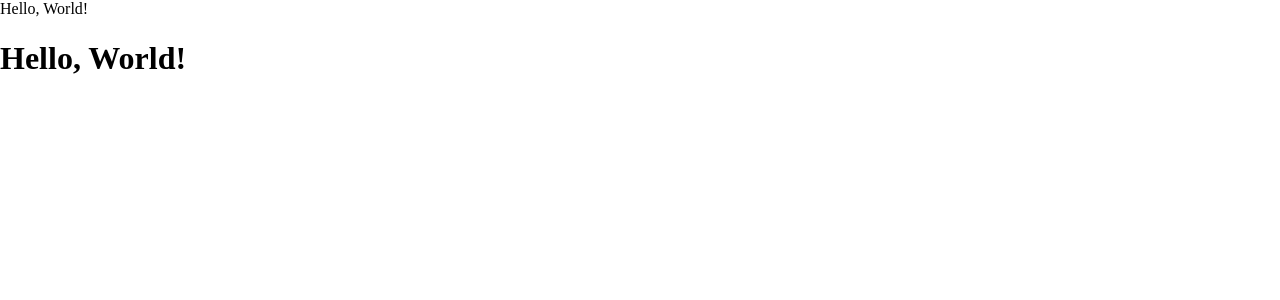
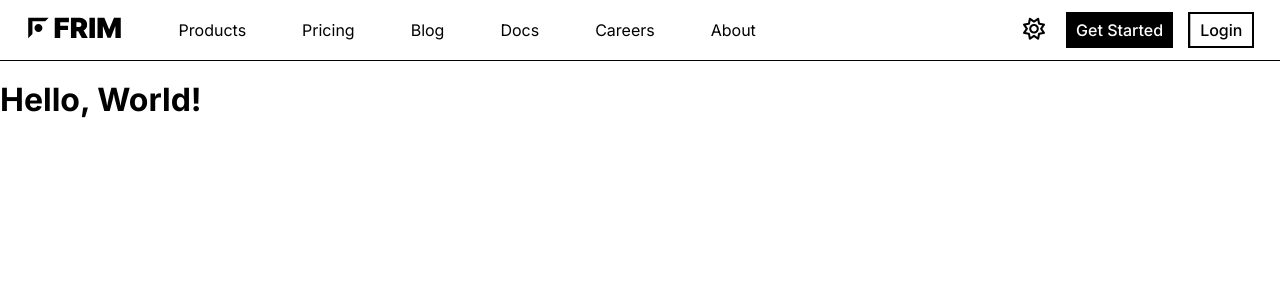
Before and after one commit to fconiglione/frim, a React (Create React App) app: page / in a window 1280 px wide. Shown: the top 300 px of the page. Built offline with nearby package versions, Linux system fonts and the light colour scheme.

Commit message:
large-screen-header complete

```diff
--- a/public/index.html
+++ b/public/index.html
@@ -24,6 +24,12 @@
       work correctly both with client-side routing and a non-root public URL.
       Learn how to configure a non-root public URL by running `npm run build`.
     -->
+    <!--  Google Fonts Link  -->
+    <link rel="preconnect" href="https://fonts.googleapis.com">
+    <link rel="preconnect" href="https://fonts.gstatic.com" crossorigin>
+    <link href="https://fonts.googleapis.com/css2?family=Inter:wght@100..900&display=swap" rel="stylesheet">
+    <!-- Font Awesome CDN link -->
+    <script src="https://kit.fontawesome.com/a7a807c8b2.js" crossorigin="anonymous"></script>
     <title>React App</title>
   </head>
   <body>
--- a/src/assets/styles/App.css
+++ b/src/assets/styles/App.css
@@ -0,0 +1,52 @@
+/* Global Styling */
+
+/* Font */
+
+* {
+    font-family: "Inter", sans-serif;
+}
+
+/* Light Mode Buttons */
+
+.btn-1 {
+    padding: 8px 10px;
+    cursor: pointer;
+    font-weight: 500;
+    color: #ffffff;
+    background: linear-gradient(to left, #000000 50%, #9e67ff 50%);
+    background-size: 200% 100%;
+    background-position: right;
+    transition: background-position 0.3s;
+    text-decoration: none;
+    box-sizing: border-box;
+}
+.btn-1:hover {
+    background-position: left;
+    color: #ffffff;
+    border-color: #9e67ff;
+}
+.btn-2 {
+    padding: 6px 10px; /* Adjusted for border buttons */
+    cursor: pointer;
+    font-weight: 500;
+    color: #000000;
+    background: linear-gradient(to left, #ffffff 50%, #000000 50%);
+    border: 2px solid #000000;
+    background-size: 200% 100%;
+    background-position: right;
+    transition: background-position 0.3s;
+    text-decoration: none;
+    box-sizing: border-box;
+}
+.btn-2:hover {
+    background-position: left;
+    color: #ffffff;
+}
+.light-dark-mode-btn {
+    cursor: pointer;
+    font-size: 22px;
+    color: #000000;
+    background-size: 200% 100%;
+    border: none;
+    background-color: transparent;
+}
--- a/src/assets/styles/index.css
+++ b/src/assets/styles/index.css
@@ -0,0 +1,128 @@
+/* Header */
+
+.header {
+    border-bottom: 1px solid #000000;
+}
+
+/* Large Screen Header */
+
+.large-screen-header-container {
+    display: flex;
+    justify-content: space-between;
+    align-items: center;
+    padding: 0 2%;
+    height: 60px;
+    background-color: #ffffff;
+}
+.large-screen-header-column {
+    display: flex;
+    align-items: center;
+    flex-direction: row;
+    gap: 50px;
+}
+@media screen and (max-width: 1200px)
+{
+    .large-screen-header-column {
+        gap: 20px;
+    }
+    .large-screen-header-nav {
+        gap: 30px !important;
+    }
+}
+.large-screen-header-row {
+    display: flex;
+    align-items: center;
+    justify-content: center;
+    gap: 15px;
+    flex-direction: row;
+}
+.large-screen-header-nav {
+    display: flex;
+    align-items: center;
+    gap: 50px;
+    justify-content: center;
+    flex-direction: row;
+    margin: 0;
+    padding: 0;
+}
+.large-screen-header-nav li {
+    list-style-type: none;
+    margin: 0;
+}
+.large-screen-header-nav li a, .large-screen-header-products-btn span {
+    padding: 0 3px;
+    transition: background 0.3s;
+}
+.large-screen-header-nav li a:hover, .large-screen-header-products-btn span:hover {
+    background: linear-gradient(to left, rgba(158, 103, 255, 0.4) 50%, transparent 50%);
+    background-size: 200% 100%;
+    background-position: -100%;
+}
+.large-screen-header-nav li a {
+    color: #000000;
+    text-decoration: none;
+}
+.large-screen-header-logo {
+    width: auto;
+    height: 80px;
+    margin: -20px -30px;
+}
+.large-screen-header-dropdown-wrapper {
+    position: relative;
+    display: inline-block;
+}
+.large-screen-header-products-btn {
+    background-color: transparent;
+    border: none;
+    cursor: pointer;
+    margin: 0;
+}
+.large-screen-header-dropdown-trigger {
+    display: block;
+    padding: 21px 0;
+}
+.large-screen-header-dropdown-content {
+    display: none;
+    position: absolute;
+    background-color: #ffffff;
+    min-width: 500px;
+    z-index: 1;
+    border: 1px solid #000000;
+    padding: 50px;
+    flex-direction: column;
+    top: 100%;
+    left: 0;
+    gap: 50px;
+}
+@media screen and (max-width: 1200px){
+    .large-screen-header-dropdown-content {
+        min-width: 400px;
+        padding: 40px;
+        gap: 40px;
+    }
+}
+.large-screen-header-dropdown-content a {
+    text-decoration: none;
+    color: #000000;
+}
+.large-screen-header-dropdown-content-row:first-child {
+    display: flex;
+    align-items: center;
+    justify-content: space-between;
+    gap: 30px;
+}
+.large-screen-header-dropdown-content-row:first-child a {
+    padding: 0 3px;
+    transition: background 0.3s;
+}
+.large-screen-header-dropdown-content-row:first-child a:hover {
+    background: linear-gradient(to left, rgba(158, 103, 255, 0.4) 50%, transparent 50%);
+    background-size: 200% 100%;
+    background-position: -100%;
+}
+.large-screen-header-dropdown-wrapper:hover .large-screen-header-dropdown-content {
+    display: flex;
+}
+.large-screen-header-dropdown-content-row:last-child a {
+    color: #ffffff;
+}
--- a/src/components/Header.js
+++ b/src/components/Header.js
@@ -1,8 +1,74 @@
 import React from "react";
+import LightHeaderLogo from "../assets/images/frim-white-logo-1.svg";
 
 function Header() {
     return (
-        <div>Hello, World!</div>
+        <div className="header">
+            <div className="large-screen-header-container">
+                <div className="large-screen-header-column">
+                    <div className="large-screen-header-row">
+                        <a href="/">
+                            <img className="large-screen-header-logo" src={LightHeaderLogo} alt="Frim header logo"/>
+                        </a>
+                    </div>
+                    <div className="large-screen-header-row">
+                        <ul className="large-screen-header-nav">
+                            <div className="large-screen-header-dropdown-wrapper">
+                                <button
+                                   className="large-screen-header-dropdown-trigger large-screen-header-products-btn">
+                                    <span>Products</span>
+                                </button>
+                                <div className="large-screen-header-dropdown-content">
+                                    <div className="large-screen-header-dropdown-content-row">
+                                        <a href="#">Ceasar</a>
+                                        |
+                                        <a href="#">Blunder</a>
+                                        |
+                                        <a href="#">Ryko</a>
+                                        |
+                                        <a href="#">Education</a>
+                                    </div>
+                                    <div className="large-screen-header-dropdown-content-row">
+                                        <a className="btn-1" href="/products">All Products</a>
+                                    </div>
+                                </div>
+                            </div>
+                            <li>
+                                <a href="/pricing">Pricing</a>
+                            </li>
+                            <li>
+                                <a href="/blog">Blog</a>
+                            </li>
+                            <li>
+                                <a href="/docs">Docs</a>
+                            </li>
+                            <li>
+                                <a href="/careers">Careers</a>
+                            </li>
+                            <li>
+                                <a href="/about">About</a>
+                            </li>
+                        </ul>
+                    </div>
+                </div>
+                <div className="large-screen-header-column">
+                    <div className="large-screen-header-row">
+                        <div>
+                            <button className="light-dark-mode-btn">
+                                <i className="fa-regular fa-sun"></i>
+                            </button>
+                        </div>
+                        <div>
+                            <a className="btn-1" href="/get-started">Get Started</a>
+                        </div>
+                        <div>
+                            <a className="btn-2" href="/login">Login</a>
+                        </div>
+                    </div>
+                </div>
+            </div>
+            <div className="small-screen-header-container"></div>
+        </div>
     );
 }
 
```
Also changed, not shown: src/assets/images/frim-white-logo-1.svg (added).
